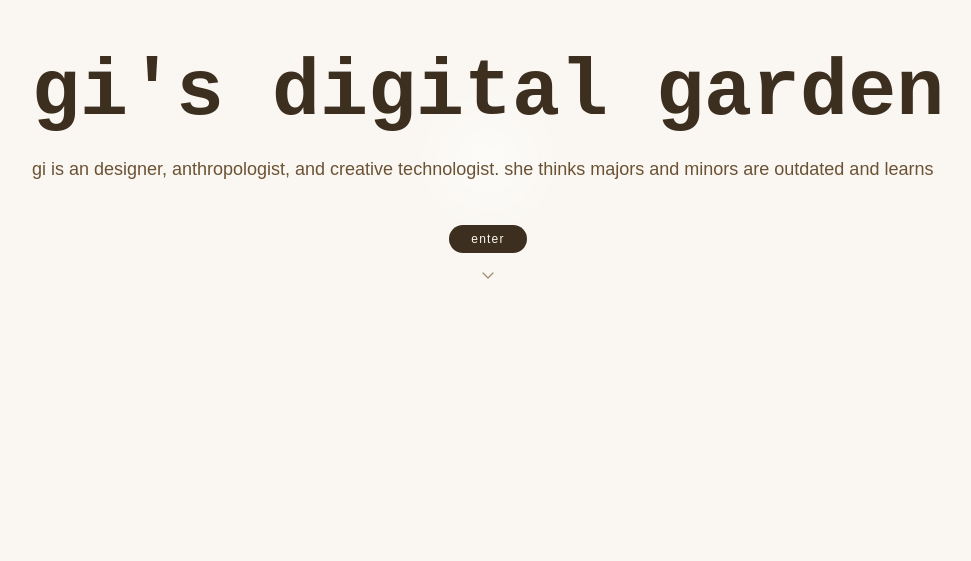
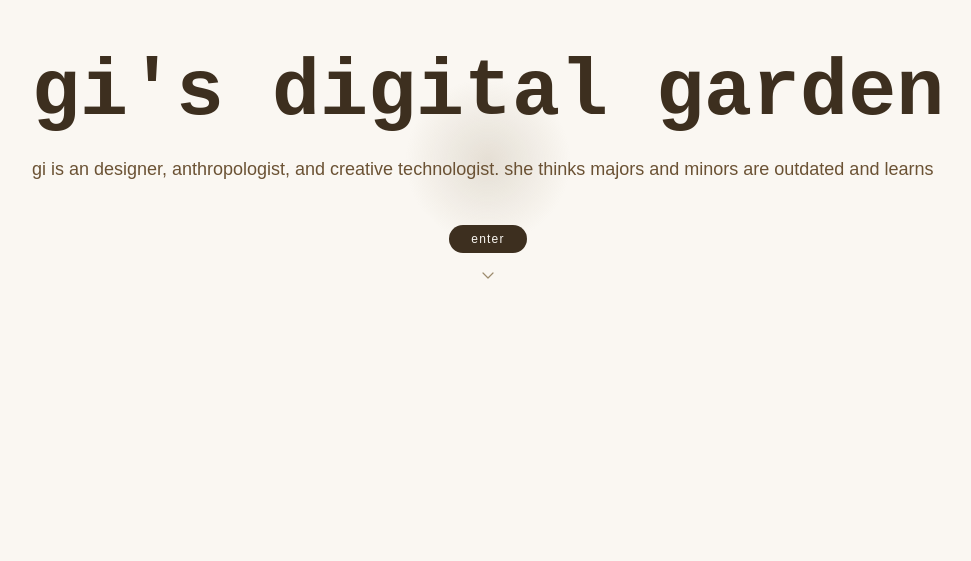
Before and after one commit to giannacrisha/giannacrisha.github.io, an Astro site: page / in a window 1280 px wide. Shown: the part 239-800 px from the top of the page, without its empty margins (152-1123 px from the left). Built offline with nearby package versions, Linux system fonts and the light colour scheme; Astro itself is replaced by a stand-in of ours; a web font is replaced by a local one.

Commit message:
fix: revert cursor glow color, smoother letter hover spring easing
Co-Authored-By: Claude Sonnet 4.6 <noreply@anthropic.com>

```diff
--- a/src/pages/index.astro
+++ b/src/pages/index.astro
@@ -259,7 +259,7 @@ const allTopics = [...new Set(allEntries.flatMap(e => e.topics))].sort();
     width: 180px; height: 180px;
     margin: -90px 0 0 -90px;
     border-radius: 50%;
-    background: radial-gradient(circle, rgba(255,255,255,0.55) 0%, transparent 65%);
+    background: radial-gradient(circle, color-mix(in srgb, var(--color-accent) 22%, transparent) 0%, transparent 65%);
     pointer-events: none;
     z-index: 1;
     opacity: 1;
@@ -379,11 +379,11 @@ const allTopics = [...new Set(allEntries.flatMap(e => e.topics))].sort();
   /* letter hover — :global because spans are JS-created (no astro scope attr) */
   :global(.hero-title .letter) {
     display: inline-block;
-    transition: transform 0.18s ease, color 0.18s ease;
+    transition: transform 0.35s cubic-bezier(0.34, 1.56, 0.64, 1), color 0.3s ease;
     cursor: default;
   }
   :global(.hero-title .letter:hover) {
-    transform: translateY(-6px);
+    transform: translateY(-7px);
     color: var(--color-accent);
   }
 
```
